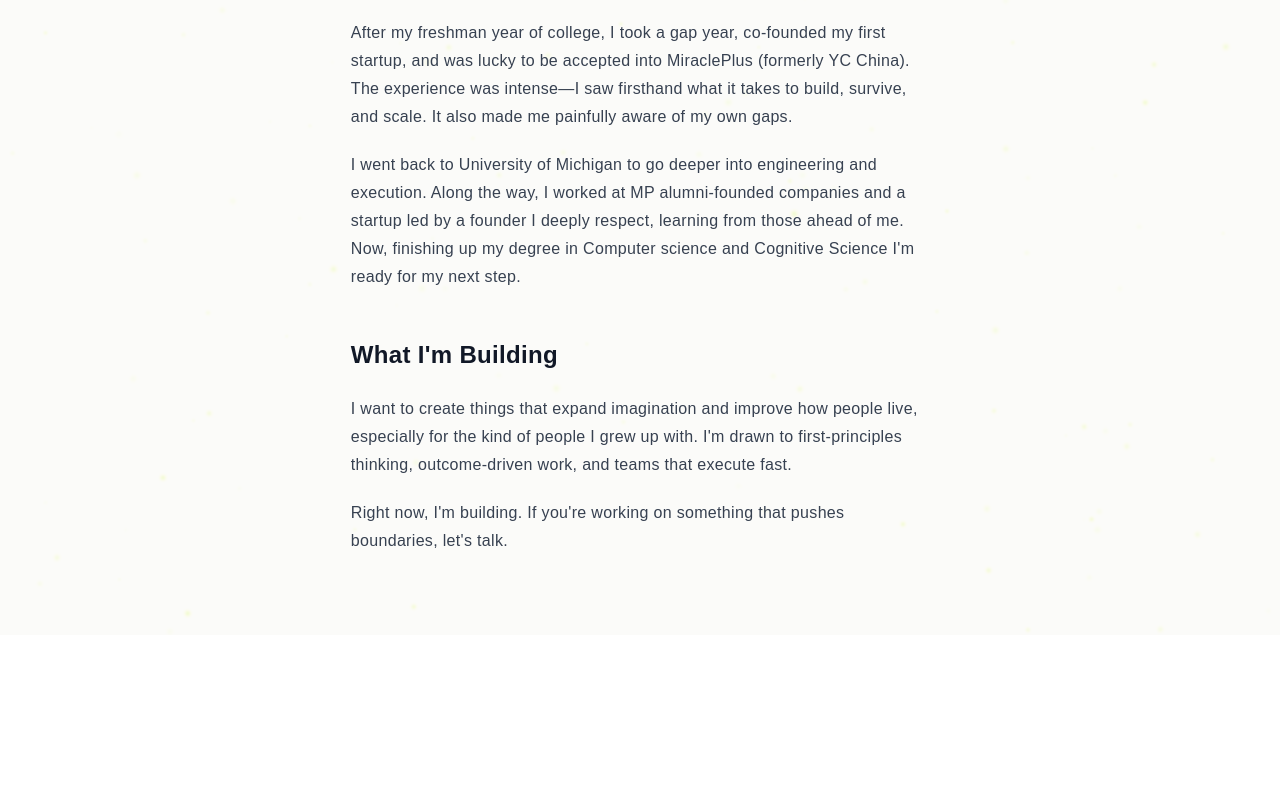
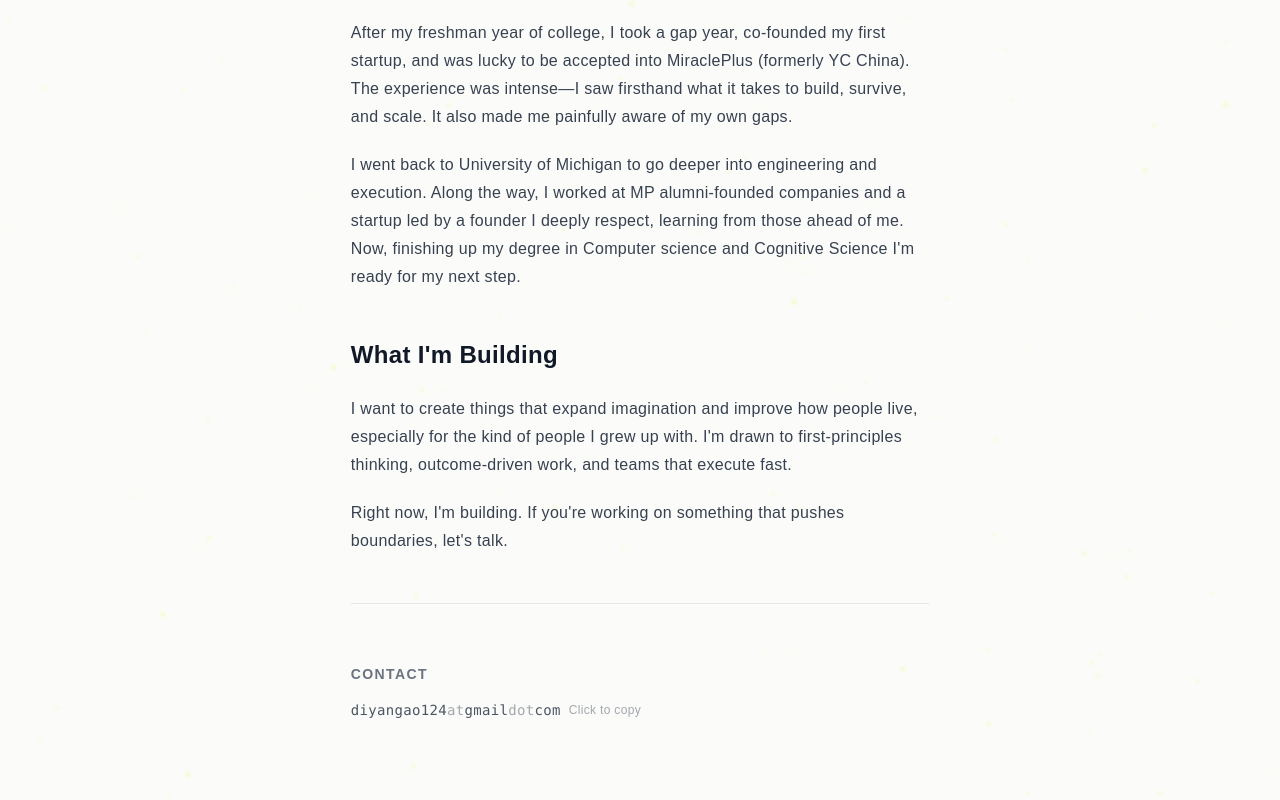
Before and after one commit to diangao/diangao.space, a Next.js app: page /about in a window 1280 px wide. Shown: the part 269-1069 px from the top of the page. Before the commit the page ends 904 px from the top, so only its background shows below. Built offline with nearby package versions, Linux system fonts and the light colour scheme.

Commit message:
add contact

```diff
--- a/src/app/about/page.tsx
+++ b/src/app/about/page.tsx
@@ -2,8 +2,17 @@
 import { motion } from "framer-motion";
 import Navigation from "@/components/Navigation";
 import Link from "next/link";
+import { useState } from "react";
 
 export default function About() {
+  const [copied, setCopied] = useState(false);
+
+  const handleCopy = () => {
+    navigator.clipboard.writeText('diyangao124@gmail.com');
+    setCopied(true);
+    setTimeout(() => setCopied(false), 2000);
+  };
+
   return (
     <div className="min-h-screen px-4 sm:px-6 lg:px-8 pt-32 pb-20">
       <div className="prose dark:prose-invert mx-auto">
@@ -34,6 +43,31 @@ export default function About() {
         <p>
           Right now, I'm building. If you're working on something that pushes boundaries, let's talk.
         </p>
+
+        <div className="mt-12 pt-8 border-t border-gray-200 dark:border-gray-800">
+          <h2 className="text-sm uppercase tracking-widest text-gray-500 mb-4">Contact</h2>
+          <button
+            onClick={handleCopy}
+            className="group flex items-center gap-2 text-sm text-gray-600 dark:text-gray-400 hover:text-gray-900 dark:hover:text-gray-200 transition-colors"
+          >
+            <span className="font-mono">
+              diyangao124
+              <span className="opacity-50">at</span>
+              gmail
+              <span className="opacity-50">dot</span>
+              com
+            </span>
+            {copied ? (
+              <span className="text-xs text-green-600 dark:text-green-400">
+                Copied!
+              </span>
+            ) : (
+              <span className="text-xs opacity-50 group-hover:opacity-100 transition-opacity">
+                Click to copy
+              </span>
+            )}
+          </button>
+        </div>
       </div>
     </div>
   );
```
Also changed, not shown: src/content/articles/on-human-default-neuro-processing.md (+1 -1 lines).
